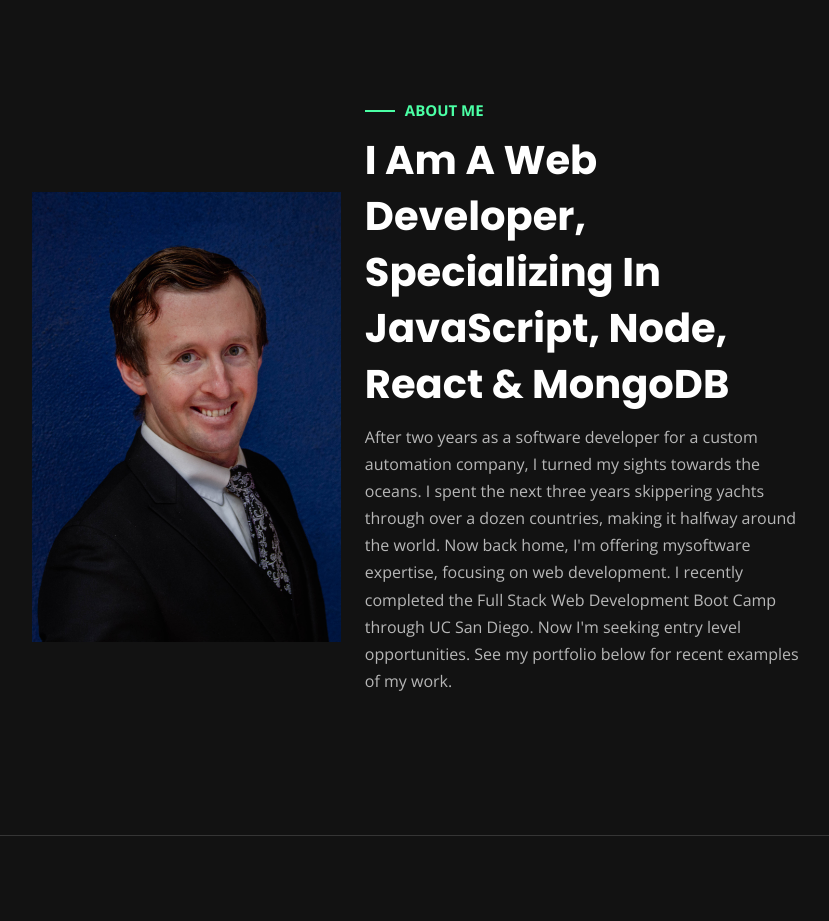
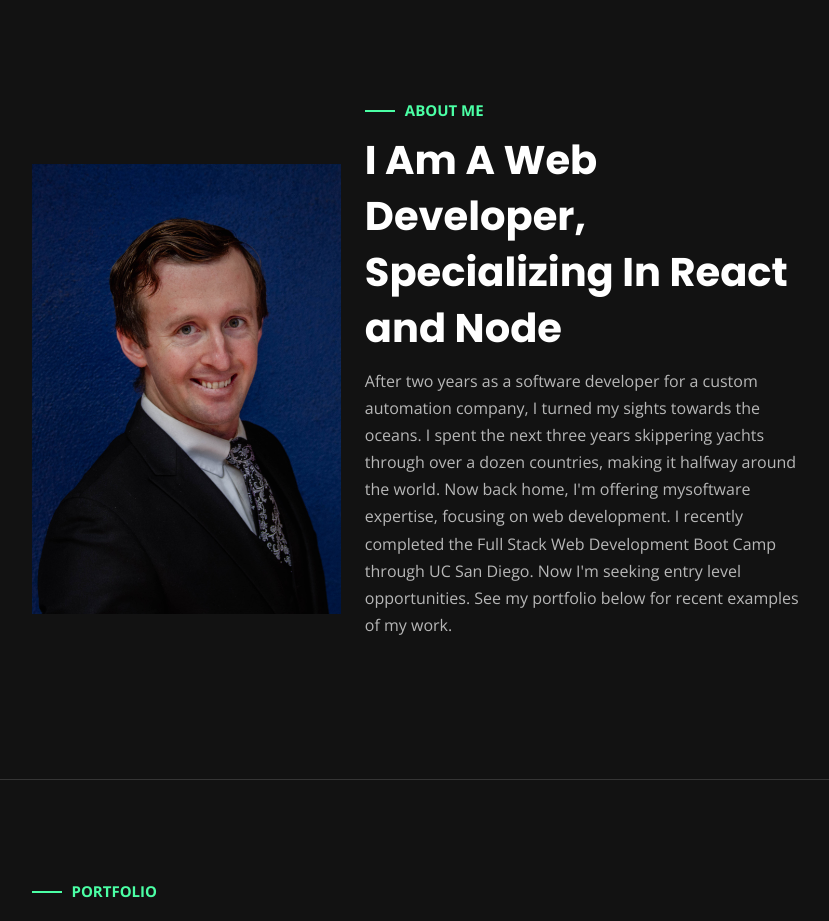
Before and after one commit to SlaterMcArdle/professional-portfolio, a Next.js app: page / in a window 1280 px wide. Shown: the part 801-1722 px from the top of the page, without its empty margins (403-1232 px from the left). Built offline with nearby package versions, Linux system fonts and the light colour scheme.

Commit message:
minor about section tweak

```diff
--- a/components/LandingPageThree/About.js
+++ b/components/LandingPageThree/About.js
@@ -15,7 +15,7 @@ const About = () => {
                         <div className="about-content">
                             <div className="section-title three">
                                 <span className="sub-title">ABOUT ME</span>
-                                <h2>I Am A Web Developer, Specializing In JavaScript, Node, React & MongoDB</h2>
+                                <h2>I Am A Web Developer, Specializing In React and Node</h2>
                                 <p>After two years as a software developer for a custom automation company, I turned my sights towards the oceans. I spent the next three years skippering yachts through over a dozen countries, making it halfway around the world. Now back home, I'm offering mysoftware expertise, focusing on web development. I recently completed the Full Stack Web Development Boot Camp through UC San Diego. Now I'm seeking entry level opportunities. See my portfolio below for recent examples of my work.</p>
                             </div>
                         </div>
```
